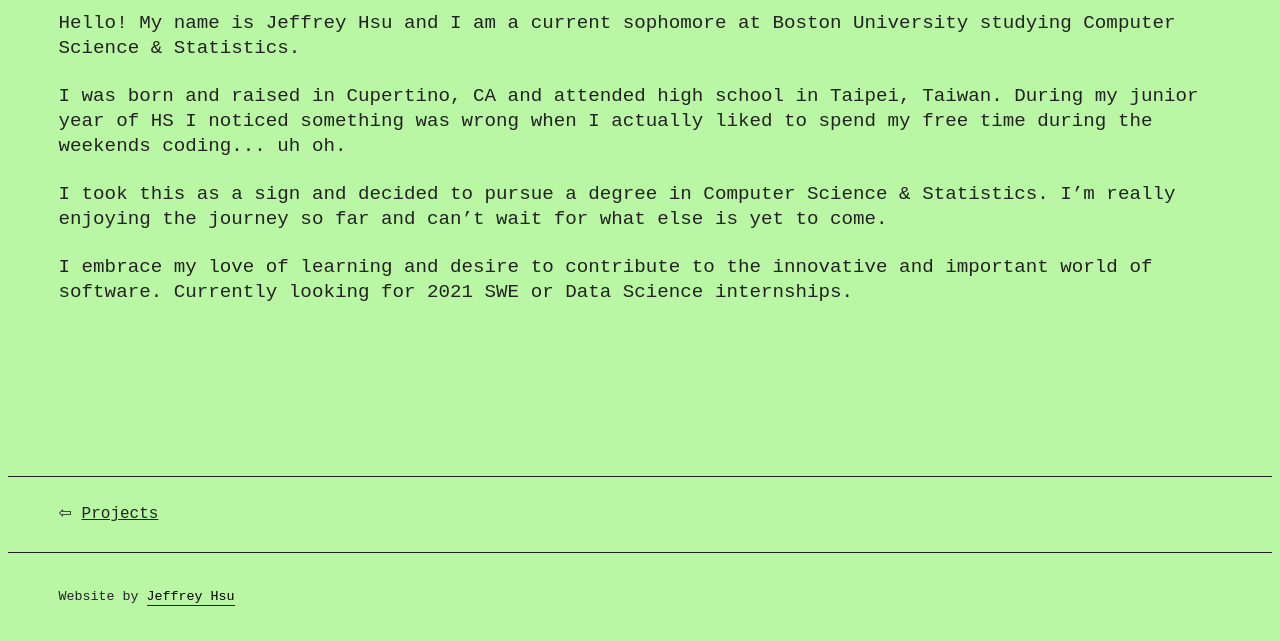
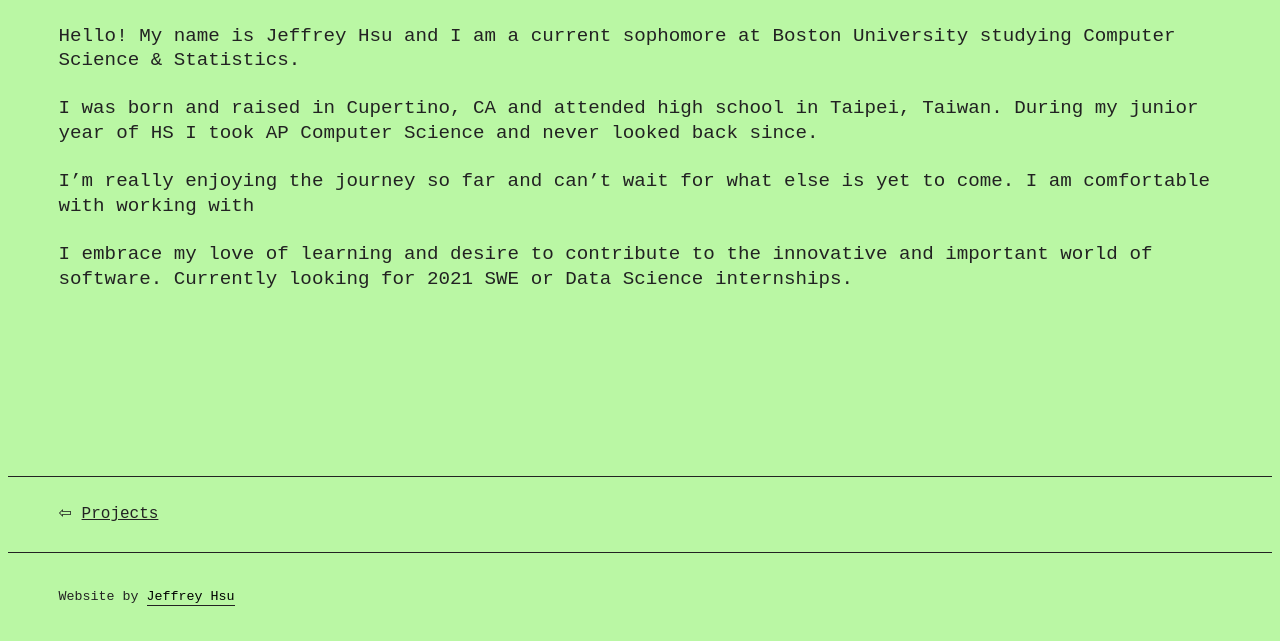
Before and after one commit to jeffreyhsu01/Website, a plain HTML site: page html/about.html in a window 1280 px wide. Shown: the part 291-932 px from the top of the page. Drawn offline with Linux system fonts and the light colour scheme; a web font is replaced by a local one.

Commit message:
some edits

```diff
--- a/html/about.html
+++ b/html/about.html
@@ -32,10 +32,10 @@
                     Hello! My name is Jeffrey Hsu and I am a current sophomore at Boston University studying Computer Science & Statistics.
                 </p>
                 <p>
-                    I was born and raised in Cupertino, CA and attended high school in Taipei, Taiwan. During my junior year of HS I noticed something was wrong when I actually liked to spend my free time during the weekends coding... uh oh.
+                    I was born and raised in Cupertino, CA and attended high school in Taipei, Taiwan. During my junior year of HS I took AP Computer Science and never looked back since.
                 </p>
                 <p>
-                    I took this as a sign and decided to pursue a degree in Computer Science & Statistics. I’m really enjoying the journey so far and can’t wait for what else is yet to come.
+                    I’m really enjoying the journey so far and can’t wait for what else is yet to come. I am comfortable with working with
                 </p>
                 <p>
                     I embrace my love of learning and desire to contribute to the innovative and important world of software. Currently looking for 2021 SWE or Data Science internships.
```
Also changed, not shown: index.html (+3 -3 lines).
